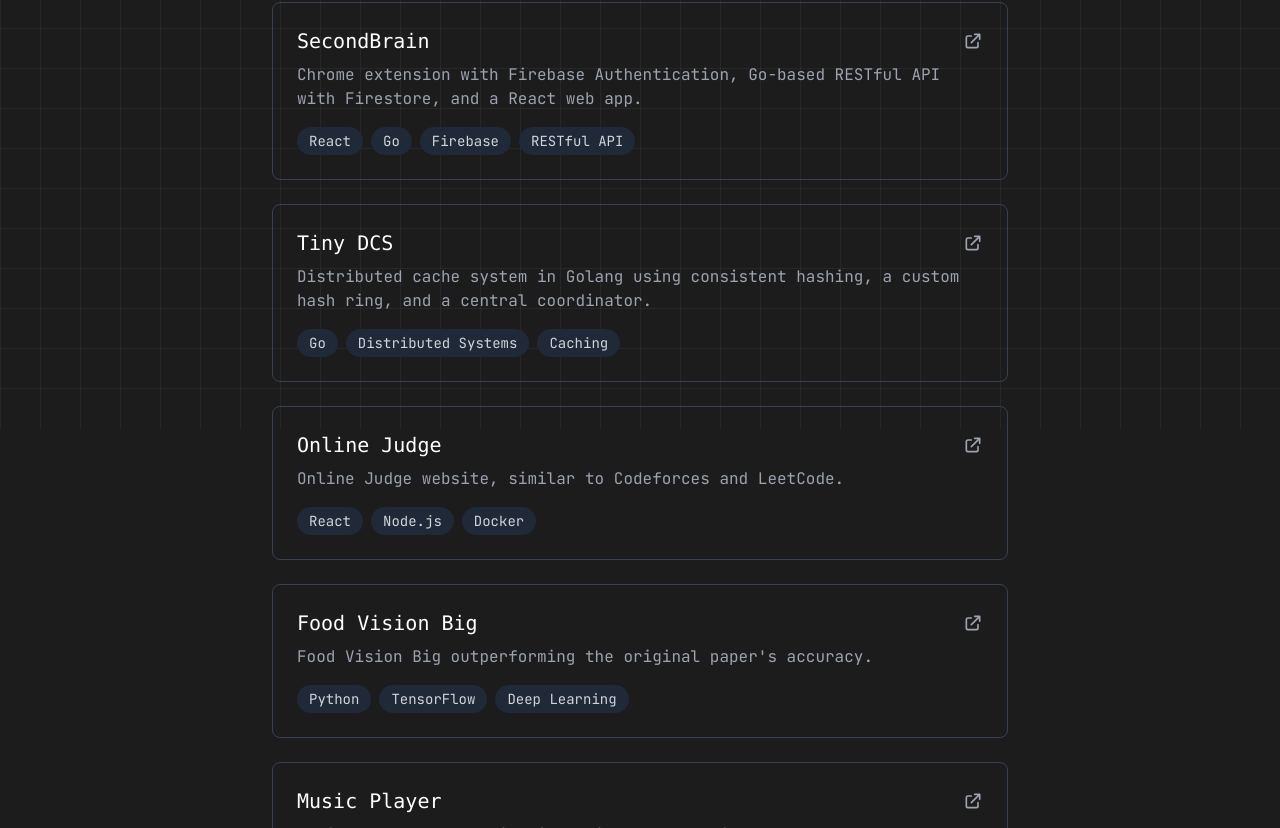
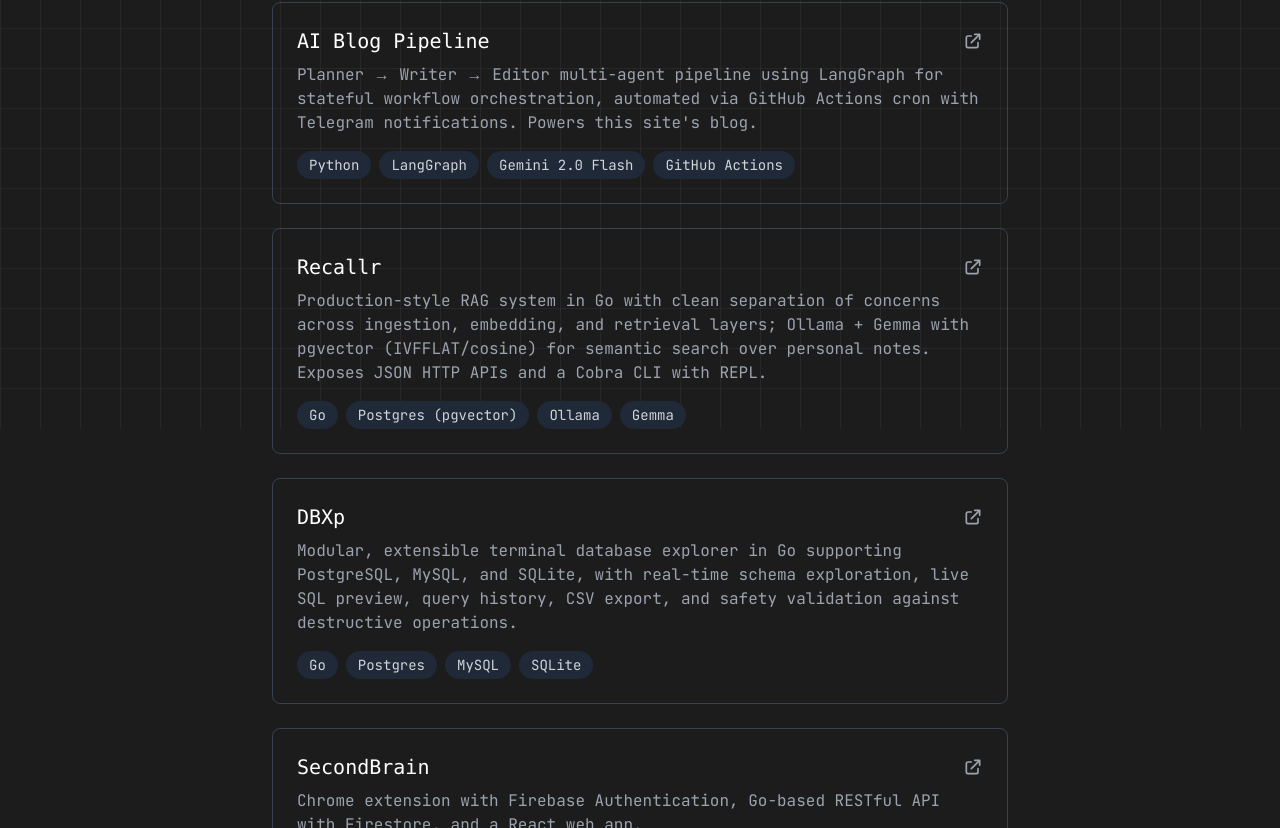
Before and after one commit to abhayishere/abhay-yadav, a Next.js app: page /projects in a window 1280 px wide. Shown: the part 372-1200 px from the top of the page. Built offline with nearby package versions, Linux system fonts and the light colour scheme.

Commit message:
updated resume content

```diff
--- a/src/app/experience/page.js
+++ b/src/app/experience/page.js
@@ -9,15 +9,29 @@
         <div className="space-y-12">
           <div className="border-l-2 border-gray-700 pl-6 hover:border-blue-500 transition-colors">
             <div className="flex items-center mb-3">
-              <h3 className="text-xl font-mono">Backend Developer, Fund Transfer Team</h3>
+              <h3 className="text-xl font-mono">Software Engineer II, Fund Transfer Team</h3>
               <span className="text-gray-500 text-sm ml-auto">June 2023 - Present</span>
             </div>
             <p className="text-gray-400 font-mono mb-4">HDFC Bank, Bangalore</p>
             <ul className="list-disc list-inside text-gray-400 space-y-3 text-sm">
-              <li>Designed and implemented fund transfer solutions (NEFT, IMPS, RTGS) using Golang for mobile banking app</li>
-              <li>Developed verifypayee API integration with NPCI for beneficiary verification system</li>
-              <li>Achieved 97% test coverage for fund transfer methods using comprehensive Golang test suite</li>
-              <li>Reduced issue diagnosis time by 75% through GCP BigQuery log analysis implementation</li>
+              <li>Designed and owned 15+ MCP servers/tools for an LLM-powered payments platform, applying domain-driven design and platform-level API patterns for natural-language payment commands; mentored 4 junior developers</li>
+              <li>Implemented Beneficiary Transfer Limit and a caching strategy for available transfer limits using Aerospike, reducing API response time by 30% during peak transaction hours; improved unit test coverage to &gt;95%</li>
+              <li>Built a RAG-based internal knowledge assistant integrated with Confluence APIs using Python + pgvector, evaluating embedding models (nomic-embed-text vs bge-m3) to optimize retrieval quality</li>
+              <li>Developed an internal cloud-native observability system tracking 30+ OBP APIs, 25+ Common Service APIs, and 400+ AppGen parameters on Kubernetes; integrated Checkmarx/SonarQube into CI/CD, resolving 150+ security issues</li>
+            </ul>
+          </div>
+
+          <div className="border-l-2 border-gray-700 pl-6 hover:border-blue-500 transition-colors">
+            <div className="flex items-center mb-3">
+              <h3 className="text-xl font-mono">Software Engineer I, Fund Transfer Team</h3>
+              <span className="text-gray-500 text-sm ml-auto">June 2023 - August 2024</span>
+            </div>
+            <p className="text-gray-400 font-mono mb-4">HDFC Bank, Bangalore</p>
+            <ul className="list-disc list-inside text-gray-400 space-y-3 text-sm">
+              <li>Contributed to the backend of the Early Access Mobile App, supporting its growth to 500K+ installs, a Top 10 Finance App Store ranking, and 99.87% of all May transactions processed through the app</li>
+              <li>Architected and delivered cloud-native, event-driven Golang microservices (NEFT, IMPS, RTGS, UPI, Foreign Remittance) on Kubernetes via Helm charts, using goroutines/channels/mutexes for high-throughput processing</li>
+              <li>Integrated pub/sub async messaging and Aerospike caching, reducing backend load by 45%</li>
+              <li>Managed 2 CUG releases end-to-end via CI/CD pipelines (Jenkins, GitHub Actions); served on-call rotation for production payment services</li>
             </ul>
           </div>
 
--- a/src/app/page.js
+++ b/src/app/page.js
@@ -8,11 +8,14 @@
       <Header />
       <div className="space-y-8 font-mono">
         <p className="text-lg">
-          Hi! I'm Abhay Yadav, and I like to build software and solve problems.
+          Hi! I'm Abhay Yadav, a Software Engineer II at HDFC Bank building on the Fund Transfer team.
         </p>
 
         <p className="text-lg">
-          I'm a software engineer passionate about web development, and a cp lover.
+          I work on LLM-powered payments infrastructure — designing MCP servers, RAG systems, and
+          event-driven Golang microservices that move money for millions of users. Outside of that,
+          I like building side projects in Go and Python (RAG systems, TUIs, agentic pipelines) and
+          I'm a competitive programming lover.
 
           Outside of coding, I enjoy badminton, chess, swimming, listening to music, playing ps5 and travelling.
         </p>
--- a/src/app/projects/page.js
+++ b/src/app/projects/page.js
@@ -2,6 +2,24 @@
 
 export default function Projects() {
   const projects = [
+    {
+      title: "AI Blog Pipeline",
+      description: "Planner → Writer → Editor multi-agent pipeline using LangGraph for stateful workflow orchestration, automated via GitHub Actions cron with Telegram notifications. Powers this site's blog.",
+      tech: ["Python", "LangGraph", "Gemini 2.0 Flash", "GitHub Actions"],
+      link: "https://abhay-yadav.vercel.app/blog"
+    },
+    {
+      title: "Recallr",
+      description: "Production-style RAG system in Go with clean separation of concerns across ingestion, embedding, and retrieval layers; Ollama + Gemma with pgvector (IVFFLAT/cosine) for semantic search over personal notes. Exposes JSON HTTP APIs and a Cobra CLI with REPL.",
+      tech: ["Go", "Postgres (pgvector)", "Ollama", "Gemma"],
+      link: "https://github.com/abhayishere/Recallr"
+    },
+    {
+      title: "DBXp",
+      description: "Modular, extensible terminal database explorer in Go supporting PostgreSQL, MySQL, and SQLite, with real-time schema exploration, live SQL preview, query history, CSV export, and safety validation against destructive operations.",
+      tech: ["Go", "Postgres", "MySQL", "SQLite"],
+      link: "https://github.com/abhayishere/DBXp"
+    },
     {
       title: "SecondBrain",
       description: "Chrome extension with Firebase Authentication, Go-based RESTful API with Firestore, and a React web app.",
@@ -19,24 +37,6 @@
       description: "Online Judge website, similar to Codeforces and LeetCode.",
       tech: ["React", "Node.js", "Docker"],
       link: "https://github.com/abhayishere/Ojay"
-    },
-    {
-      title: "Food Vision Big",
-      description: "Food Vision Big outperforming the original paper's accuracy.",
-      tech: ["Python", "TensorFlow", "Deep Learning"],
-      link: "https://github.com/abhayishere/Food-Vision-Big-beating-the-original"
-    },
-    {
-      title: "Music Player",
-      description: "Music player GUI application using Python Tkinter.",
-      tech: ["Python", "Tkinter", "GUI"],
-      link: "https://github.com/abhayishere/Music-Player-using-Tkinter"
-    },
-    {
-      title: "Chrome Extensions",
-      description: "Some of my chrome extensions.",
-      tech: ["JavaScript", "Chrome API", "HTML/CSS"],
-      link: "https://github.com/abhayishere/Chrome-Extensions-using-JSON-and-APIs"
     }
   ];
 
```
